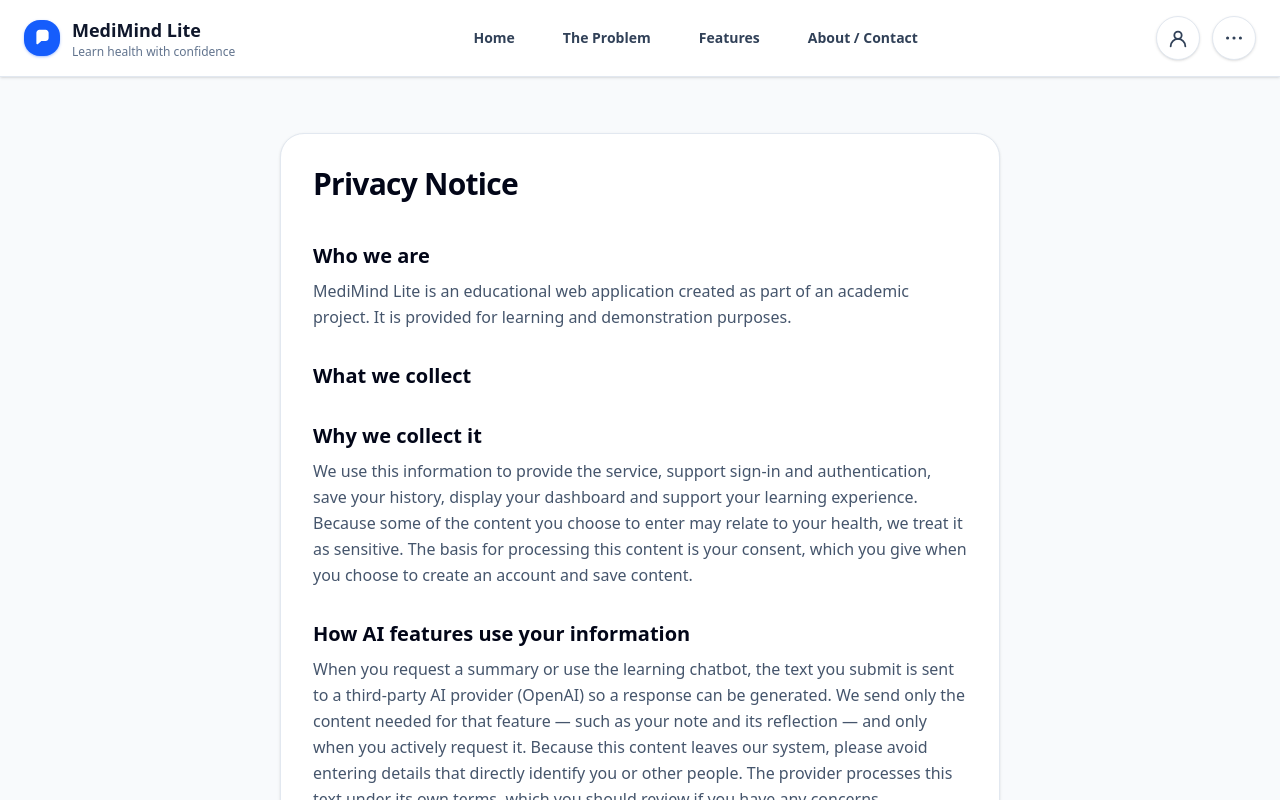
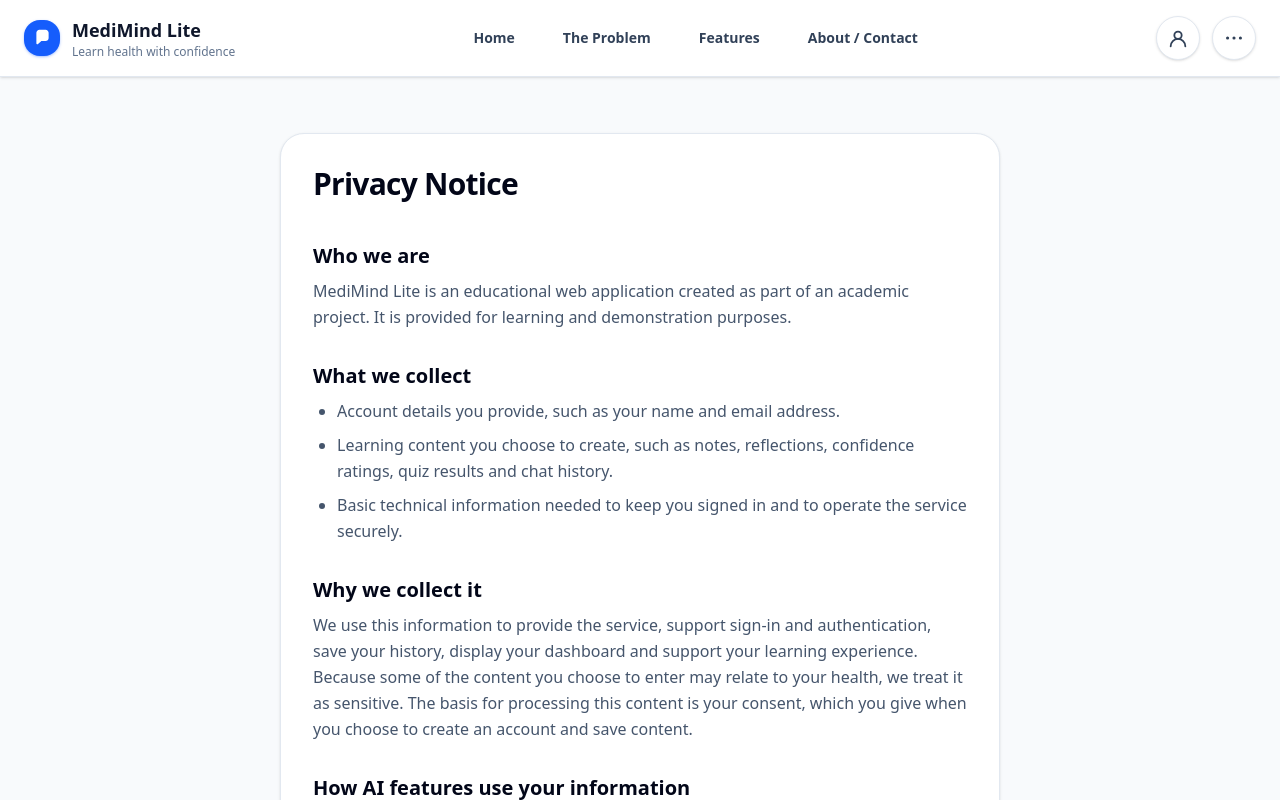
Before and after one commit to Flower102/Medimind-FYP-Final, a Next.js app in the folder Frontend/: page /PrivacyTerms in a window 1280 px wide. Shown: the top 800 px of the page. Built offline with nearby package versions, Linux system fonts and the light colour scheme; no server answers.

Commit message:
Updated ConditionOfUse & PrivacyTerms pages

```diff
--- a/Frontend/src/app/PrivacyTerms/page.tsx
+++ b/Frontend/src/app/PrivacyTerms/page.tsx
@@ -90,9 +90,19 @@ export default function PrivacyTermsPage() {
                   {section.title}
                 </h2>
 
-                <p className="mt-2 leading-relaxed text-slate-600! dark:text-slate-200!">
-                  {section.body}
-                </p>
+                {section.body && (
+                  <p className="mt-2 leading-relaxed text-slate-600! dark:text-slate-200!">
+                    {section.body}
+                  </p>
+                )}
+
+                {section.list && (
+                  <ul className="mt-2 list-disc space-y-2 pl-6 leading-relaxed text-slate-600! dark:text-slate-200!">
+                    {section.list.map((item) => (
+                      <li key={item}>{item}</li>
+                    ))}
+                  </ul>
+                )}
               </section>
             ))}
           </div>
```
